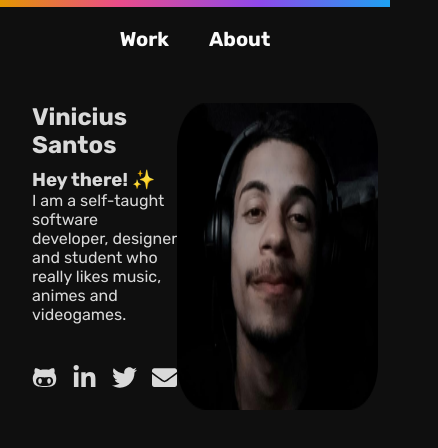
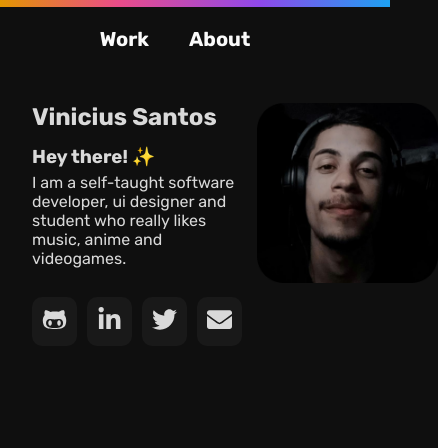
Before and after one commit to santos-vinicius/portfolio-v1, a React (Vite) app: page / in a window 390 px wide. Shown: the top 448 px of the page, 438 px wide, since content can reach past the window. Built offline with nearby package versions, Linux system fonts and the light colour scheme.

Commit message:
fix: responsive error

```diff
--- a/src/components/NavBar.jsx
+++ b/src/components/NavBar.jsx
@@ -11,7 +11,6 @@ const StyledNav = styled.div`
   display: flex;
   justify-content: center;
   align-items: center;
-  width: 100%;
   height: 2rem;
   margin: 16px 20px;
   padding: 1rem;
--- a/src/components/SocialLinks.jsx
+++ b/src/components/SocialLinks.jsx
@@ -4,22 +4,27 @@ import styled from 'styled-components';
 
 
 const StyledLinks = styled.div`
-  margin: 1rem 0;
+  margin: 1.5rem 0;
 
   & ul {
     display: flex;
     flex-direction: row;
+    justify-content: center;
     align-items: center;
     list-style: none;
   }
 
   & li {
-    margin-right: 15px;
+    padding: 10px;
+    background: rgba(170, 170, 170, 0.062);
+    margin-right: 10px;
+    border-radius: 10px;
   }
 
   & li:last-child {
     margin-right: 0;
   }
+
 `
 const Twitter = styled(FaTwitter)`
   font-size: 25px;
@@ -50,22 +55,22 @@ function SocialLinks() {
     <StyledLinks>
       <ul>
         <li>
-          <a href="/" target="_blank" rel="noopener noreferrer">
+          <a href="https://github.com/santos-vinicius" target="_blank" rel="noopener noreferrer">
             <GitHub />
           </a>
         </li>
         <li>
-          <a href="/" target="_blank" rel="noopener noreferrer">
+          <a href="https://www.linkedin.com/in/santos-vinicius/" target="_blank" rel="noopener noreferrer">
             <LinkedIn />
           </a>
         </li>
         <li>
-          <a href="/" target="_blank" rel="noopener noreferrer">
+          <a href="https://twitter.com/vinisnt" target="_blank" rel="noopener noreferrer">
             <Twitter />
           </a>
         </li>
         <li>
-          <a href="/" target="_blank" rel="noopener noreferrer">
+          <a href="mailto:santosvinicius.dev@gmail.com" target="_blank" rel="noopener noreferrer">
             <Email />
           </a>
         </li>
--- a/src/pages/Main.jsx
+++ b/src/pages/Main.jsx
@@ -15,14 +15,23 @@ const StyledMain = styled.div`
   & .content {
     display: flex;
     flex-direction: column;
+    margin-right: 15px;
   }
 
   & h2 {
-    margin-bottom: 10px;
+    margin-bottom: 15px;
+  }
+
+  & h3 {
+    margin-bottom: 5px;
   }
 
   & p {
-    margin-bottom: 25px;
+    margin-bottom: 5px;
+  }
+
+  & img {
+    height: 180px;
   }
 `
 
@@ -34,7 +43,7 @@ function Main() {
           <h2>Vinicius Santos</h2>
           <h3>Hey there! &#10024;</h3>
           <p>
-            I am a self-taught software developer, designer and student who really likes music, animes and videogames.
+            I am a self-taught software developer, ui designer and student who really likes music, anime and videogames.
           </p>
           <SocialLinks />
         </div>
```
Also changed, not shown: src/pages/Works.jsx (added, +18 -0 lines).
